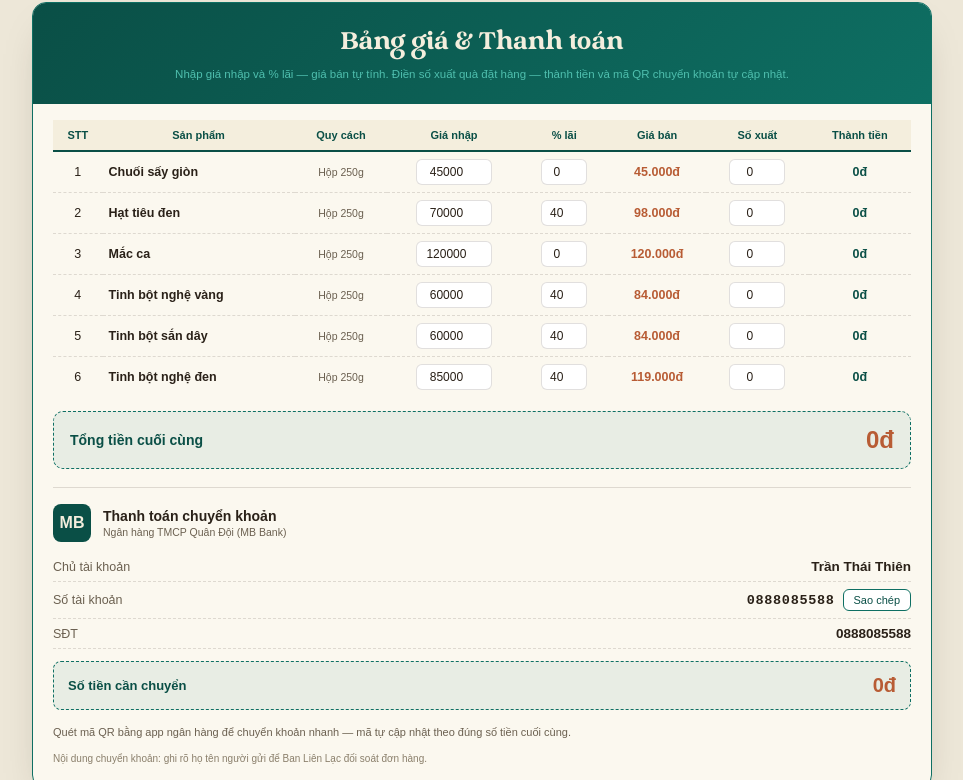
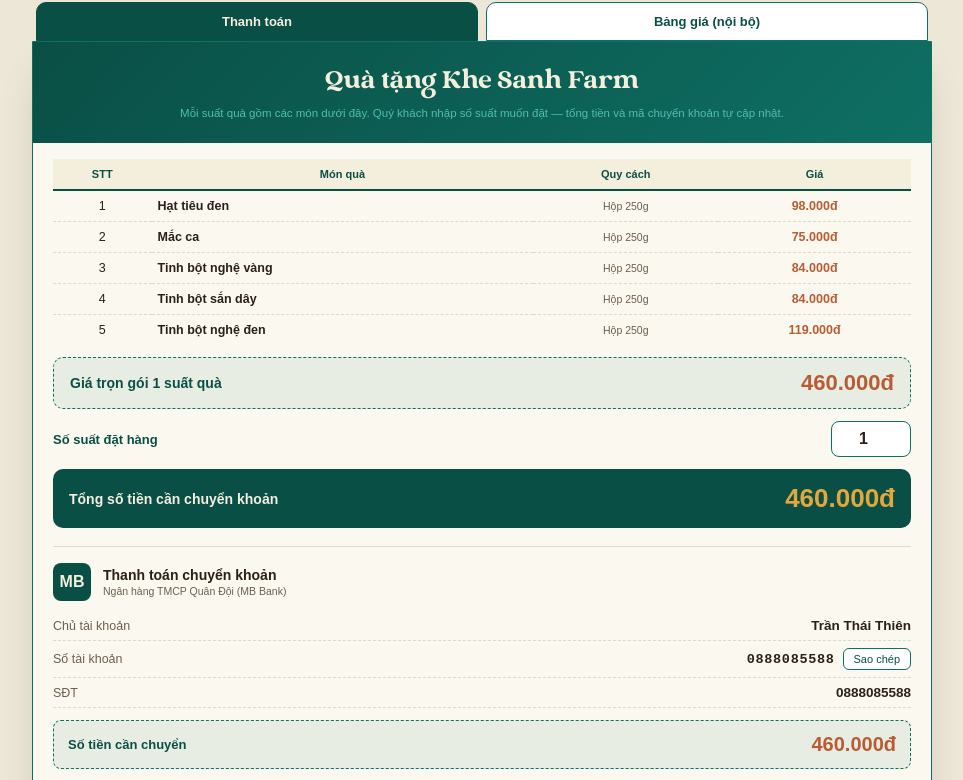
Before and after one commit to khanhdesignvn-cloud/khesanhfarm, a plain HTML site: page index.html in a window 1280 px wide. Shown: the part 737-1517 px from the top of the page, without its empty margins (158-1121 px from the left). Drawn offline with Linux system fonts and the light colour scheme; grey boxes are pictures that could not be loaded.

Commit message:
Bỏ chuối sấy; tách 2 tab: Thanh toán (khách chỉ thấy giá bán + số suất + mã CK) / Bảng giá nội bộ (giá nhập + % lãi)

```diff
--- a/index.html
+++ b/index.html
@@ -2,7 +2,7 @@
 <html lang="vi">
 <head>
 <meta charset="UTF-8">
-<title>Khe Sanh Farm — Bảng giá & Đặt hàng</title>
+<title>Khe Sanh Farm — Đặt hàng & Thanh toán</title>
 <style>
 @font-face{
     font-family:'SVN Vintage';
@@ -62,7 +62,6 @@
 
   .section-label{ font-family:'SVN Vintage', Georgia, serif; font-size:20px; color:var(--teal-deep); margin:26px 4px 4px; }
 
-  /* ===== Products intro ===== */
   .products-grid{ display:grid; grid-template-columns:repeat(auto-fill,minmax(250px,1fr)); gap:12px; margin:14px 4px 0; }
   .product-card{ background:var(--paper); border:1px solid var(--line); border-radius:12px; padding:14px 16px; }
   .pc-name{ font-family:'SVN Vintage', Georgia, serif; font-size:16px; color:var(--teal-deep); }
@@ -70,13 +69,22 @@
   .pc-desc{ font-size:11px; color:#6b6050; margin-top:7px; line-height:1.55; }
   .pc-qc{ font-size:10px; color:var(--teal); margin-top:7px; font-weight:bold; }
 
-  /* ===== Order card (price menu + payment in ONE box) ===== */
+  /* ===== Tabs ===== */
+  .tabs{ display:flex; gap:8px; margin:16px 4px 0; }
+  .tab-btn{
+    flex:1; padding:11px 14px; border:1.5px solid var(--teal); background:#fff;
+    color:var(--teal-deep); border-radius:10px 10px 0 0; font-family:Arial, sans-serif;
+    font-size:13px; font-weight:bold; cursor:pointer;
+  }
+  .tab-btn.active{ background:var(--teal-deep); color:var(--cream); border-color:var(--teal-deep); }
+  .tab-panel{ display:none; }
+  .tab-panel.active{ display:block; }
+
   .order-card{
     background:var(--paper);
     border:1.5px solid var(--teal);
-    border-radius:14px;
+    border-radius:0 0 14px 14px;
     overflow:hidden;
-    margin-top:16px;
     box-shadow:0 18px 40px -20px rgba(42,33,24,0.35);
   }
   .order-head{
@@ -90,9 +98,9 @@
   .order-body{ padding:16px 20px 22px; }
 
   .table-scroll{ overflow-x:auto; }
-  .price-table{ width:100%; border-collapse:collapse; font-family:Arial, sans-serif; font-size:12.5px; min-width:640px; }
+  .price-table{ width:100%; border-collapse:collapse; font-family:Arial, sans-serif; font-size:12.5px; min-width:520px; }
   .price-table th{ background:var(--cream); color:var(--teal-deep); padding:9px 6px; font-size:11px; border-bottom:2px solid var(--teal-deep); white-space:nowrap; }
-  .price-table td{ padding:7px 6px; text-align:center; border-bottom:1px dashed var(--line); vertical-align:middle; }
+  .price-table td{ padding:8px 6px; text-align:center; border-bottom:1px dashed var(--line); vertical-align:middle; }
   .price-table tr:last-child td{ border-bottom:none; }
   .price-table td.p-name{ text-align:left; font-weight:bold; color:var(--ink); white-space:nowrap; }
   .price-table td.p-qc{ color:#6b6050; font-size:10.5px; white-space:nowrap; }
@@ -101,19 +109,35 @@
     padding:5px 6px; background:#fff; text-align:center; font-size:12px; color:var(--ink);
   }
   .price-table input.markup{ width:46px; }
-  .price-table input.qty{ width:56px; }
   .price-table .auto{ color:var(--clay); font-weight:bold; white-space:nowrap; }
-  .price-table .line-total{ color:var(--teal-deep); font-weight:bold; white-space:nowrap; }
 
-  .order-total{
+  .unit-row{
     display:flex; justify-content:space-between; align-items:center;
-    margin-top:14px; padding:14px 16px;
+    margin-top:12px; padding:12px 16px;
     background:rgba(14,111,99,0.08); border:1.5px dashed var(--teal); border-radius:10px;
   }
-  .order-total span{ font-size:14px; color:var(--teal-deep); font-weight:bold; }
-  .order-total b{ font-size:24px; color:var(--clay); }
+  .unit-row span{ font-size:14px; color:var(--teal-deep); font-weight:bold; }
+  .unit-row b{ font-size:22px; color:var(--clay); }
 
-  /* ===== Payment (inside order card) ===== */
+  .suat-row{
+    display:flex; align-items:center; justify-content:space-between; gap:14px;
+    margin-top:12px; flex-wrap:wrap;
+  }
+  .suat-row label{ font-size:13px; color:var(--teal-deep); font-weight:bold; }
+  .suat-row input{
+    width:80px; border:1.5px solid var(--teal); border-radius:8px;
+    padding:8px 10px; font-size:16px; text-align:center; color:var(--ink); font-weight:bold;
+  }
+
+  .grand-row{
+    display:flex; justify-content:space-between; align-items:center;
+    margin-top:12px; padding:14px 16px;
+    background:var(--teal-deep); border-radius:10px; color:var(--cream);
+  }
+  .grand-row span{ font-size:14px; font-weight:bold; }
+  .grand-row b{ font-size:26px; color:var(--gold); }
+
+  /* ===== Payment ===== */
   .pay{ margin-top:18px; border-top:1px solid var(--line); padding-top:16px; font-family:Arial, sans-serif; }
   .pay-head{ display:flex; align-items:center; gap:12px; padding-bottom:10px; }
   .pay-bank{ width:38px; height:38px; border-radius:8px; background:var(--teal-deep); color:var(--cream); font-weight:bold; font-size:16px; display:flex; align-items:center; justify-content:center; flex-shrink:0; }
@@ -132,7 +156,6 @@
   .pay-qr-text{ font-size:11px; color:#6b6050; line-height:1.5; flex:1; min-width:180px; }
   .pay-note{ font-size:10px; color:#8a7f6b; margin-top:10px; line-height:1.5; }
 
-  /* ===== Feedback ===== */
   .feedback{ background:var(--paper); border:1px solid var(--line); border-radius:12px; padding:20px 22px; margin-top:14px; }
   .feedback .hint{ font-family:Arial, sans-serif; font-size:10.5px; color:#6b6050; margin-bottom:14px; }
   .feedback label{ display:block; font-family:Arial, sans-serif; font-size:10px; color:var(--teal-deep); margin-bottom:4px; }
@@ -152,6 +175,7 @@
   @media (max-width: 660px){
     .site-nav{ flex-wrap:wrap; gap:10px 14px; }
     .order-body{ padding:12px 14px 16px; }
+    .tab-btn{ font-size:11.5px; padding:10px 8px; }
   }
 </style>
 </head>
@@ -160,7 +184,7 @@
 <nav class="site-nav">
   <div class="nav-mark">KSF</div>
   <a href="#san-pham">Sản phẩm</a>
-  <a href="#dat-hang">Bảng giá &amp; Đặt hàng</a>
+  <a href="#dat-hang">Đặt hàng &amp; Thanh toán</a>
   <a href="#gui-anh">Gửi ảnh &amp; góp ý</a>
 </nav>
 
@@ -169,17 +193,11 @@
   <div class="hero">
     <div class="ksf-mark"><span>KSF</span></div>
     <h1>Khe Sanh <span>Farm</span></h1>
-    <p>Nông sản sạch vùng cao Quảng Trị — chuối sấy giòn, hạt tiêu, mắc ca và các dòng tinh bột nguyên chất.</p>
+    <p>Nông sản sạch vùng cao Quảng Trị — hạt tiêu, mắc ca và các dòng tinh bột nguyên chất.</p>
   </div>
 
   <div class="section-label" id="san-pham">Sản phẩm</div>
   <div class="products-grid">
-    <div class="product-card">
-      <div class="pc-name">Chuối sấy giòn</div>
-      <div class="pc-en">Crispy Dried Banana</div>
-      <div class="pc-desc">Chuối chín 100%, sấy giòn chân không, không đường, không dầu, không chất bảo quản.</div>
-      <div class="pc-qc">Hộp 250g</div>
-    </div>
     <div class="product-card">
       <div class="pc-name">Hạt tiêu đen</div>
       <div class="pc-en">Black Peppercorn</div>
@@ -212,27 +230,40 @@
     </div>
   </div>
 
-  <div class="section-label" id="dat-hang">Bảng giá &amp; Đặt hàng</div>
+  <div class="section-label" id="dat-hang">Đặt hàng &amp; Thanh toán</div>
+
+  <div class="tabs">
+    <button class="tab-btn active" id="btn-pay" onclick="switchTab('pay')">Thanh toán</button>
+    <button class="tab-btn" id="btn-price" onclick="switchTab('price')">Bảng giá (nội bộ)</button>
+  </div>
+
+  <div id="tab-pay" class="tab-panel active">
     <div class="order-card">
       <div class="order-head">
-      <div class="oh-title">Bảng giá &amp; Thanh toán</div>
-      <div class="oh-sub">Nhập giá nhập và % lãi — giá bán tự tính. Điền số xuất quà đặt hàng — thành tiền và mã QR chuyển khoản tự cập nhật.</div>
+        <div class="oh-title">Quà tặng Khe Sanh Farm</div>
+        <div class="oh-sub">Mỗi suất quà gồm các món dưới đây. Quý khách nhập số suất muốn đặt — tổng tiền và mã chuyển khoản tự cập nhật.</div>
       </div>
       <div class="order-body">
         <div class="table-scroll">
           <table class="price-table">
-          <thead>
-            <tr>
-              <th>STT</th><th>Sản phẩm</th><th>Quy cách</th><th>Giá nhập</th><th>% lãi</th><th>Giá bán</th><th>Số xuất</th><th>Thành tiền</th>
-            </tr>
-          </thead>
-          <tbody id="price-table-body"></tbody>
+            <thead><tr><th>STT</th><th>Món quà</th><th>Quy cách</th><th>Giá</th></tr></thead>
+            <tbody id="pay-tbody"></tbody>
           </table>
         </div>
 
-      <div class="order-total">
-        <span>Tổng tiền cuối cùng</span>
-        <b id="order-grand-total">0đ</b>
+        <div class="unit-row">
+          <span>Giá trọn gói 1 suất quà</span>
+          <b id="unit-total">0đ</b>
+        </div>
+
+        <div class="suat-row">
+          <label for="suat-input">Số suất đặt hàng</label>
+          <input type="number" id="suat-input" value="1" min="1" step="1" oninput="updatePayTotals()">
+        </div>
+
+        <div class="grand-row">
+          <span>Tổng số tiền cần chuyển khoản</span>
+          <b id="grand-total">0đ</b>
         </div>
 
         <div class="pay">
@@ -249,9 +280,27 @@
           <div class="pay-amount-row"><span>Số tiền cần chuyển</span><b id="pay-amount">0đ</b></div>
           <div class="pay-qr-row">
             <img id="pay-qr" alt="QR chuyển khoản">
-          <div class="pay-qr-text">Quét mã QR bằng app ngân hàng để chuyển khoản nhanh — mã tự cập nhật theo đúng số tiền cuối cùng.</div>
+            <div class="pay-qr-text">Quét mã QR bằng app ngân hàng để chuyển khoản nhanh — mã tự cập nhật theo đúng tổng tiền.</div>
           </div>
           <div class="pay-note">Nội dung chuyển khoản: ghi rõ họ tên người gửi để Ban Liên Lạc đối soát đơn hàng.</div>
+        </div>
+      </div>
+    </div>
+  </div>
+
+  <div id="tab-price" class="tab-panel">
+    <div class="order-card">
+      <div class="order-head">
+        <div class="oh-title">Bảng giá (nội bộ)</div>
+        <div class="oh-sub">Nhập giá nhập và % lãi — giá bán tự tính và tự đồng bộ sang tab Thanh toán. Thông tin này không hiển thị cho khách.</div>
+      </div>
+      <div class="order-body">
+        <div class="table-scroll">
+          <table class="price-table">
+            <thead><tr><th>STT</th><th>Sản phẩm</th><th>Quy cách</th><th>Giá nhập</th><th>% lãi</th><th>Giá bán</th></tr></thead>
+            <tbody id="price-tbody"></tbody>
+          </table>
+        </div>
       </div>
     </div>
   </div>
@@ -297,53 +346,69 @@
 <script>
 
 var PRODUCTS = [
-  { id:"cs",   name:"Chuối sấy giòn",     qc:"Hộp 250g", cost:45000,  markup:0,  qty:0 },
-  { id:"ht",   name:"Hạt tiêu đen",       qc:"Hộp 250g", cost:70000,  markup:40, qty:0 },
-  { id:"mc",   name:"Mắc ca",             qc:"Hộp 250g", cost:120000, markup:0,  qty:0 },
-  { id:"tbn",  name:"Tinh bột nghệ vàng", qc:"Hộp 250g", cost:60000,  markup:40, qty:0 },
-  { id:"tbs",  name:"Tinh bột sắn dây",   qc:"Hộp 250g", cost:60000,  markup:40, qty:0 },
-  { id:"tbnd", name:"Tinh bột nghệ đen",  qc:"Hộp 250g", cost:85000,  markup:40, qty:0 }
+  { id:"ht",   name:"Hạt tiêu đen",       qc:"Hộp 250g", cost:70000, markup:40 },
+  { id:"mc",   name:"Mắc ca",             qc:"Hộp 250g", cost:50000, markup:50 },
+  { id:"tbn",  name:"Tinh bột nghệ vàng", qc:"Hộp 250g", cost:60000, markup:40 },
+  { id:"tbs",  name:"Tinh bột sắn dây",   qc:"Hộp 250g", cost:60000, markup:40 },
+  { id:"tbnd", name:"Tinh bột nghệ đen",  qc:"Hộp 250g", cost:85000, markup:40 }
 ];
 
 function fmt(n){ return n.toLocaleString('vi-VN') + 'đ'; }
 function priceOf(p){ return Math.round(p.cost * (1 + p.markup/100) / 1000) * 1000; }
+function unitTotal(){ var t=0; PRODUCTS.forEach(function(p){ t += priceOf(p); }); return t; }
 
-function renderTable(){
-  var rows = '';
-  PRODUCTS.forEach(function(p, i){
-    var price = priceOf(p);
-    var line = price * p.qty;
+function switchTab(name){
+  document.getElementById('tab-pay').classList.toggle('active', name==='pay');
+  document.getElementById('tab-price').classList.toggle('active', name==='price');
+  document.getElementById('btn-pay').classList.toggle('active', name==='pay');
+  document.getElementById('btn-price').classList.toggle('active', name==='price');
+}
+
+function renderPriceTable(){
+  var rows='';
+  PRODUCTS.forEach(function(p,i){
     rows += '<tr>' +
       '<td>' + (i+1) + '</td>' +
       '<td class="p-name">' + p.name + '</td>' +
       '<td class="p-qc">' + p.qc + '</td>' +
       '<td><input type="number" id="cost-'+p.id+'" value="'+p.cost+'" step="1000" min="0" oninput="onCost(this,'+i+')"></td>' +
       '<td><input type="number" class="markup" id="markup-'+p.id+'" value="'+p.markup+'" step="1" min="0" max="300" oninput="onMarkup(this,'+i+')"></td>' +
-      '<td class="auto" id="price-'+p.id+'">' + fmt(price) + '</td>' +
-      '<td><input type="number" class="qty" id="qty-'+p.id+'" value="'+p.qty+'" step="1" min="0" oninput="onQty(this,'+i+')"></td>' +
-      '<td class="line-total" id="line-'+p.id+'">' + fmt(line) + '</td>' +
+      '<td class="auto" id="price-'+p.id+'">' + fmt(priceOf(p)) + '</td>' +
     '</tr>';
   });
-  document.getElementById('price-table-body').innerHTML = rows;
-  updateTotal();
+  document.getElementById('price-tbody').innerHTML = rows;
 }
 
-function onCost(el, i){ PRODUCTS[i].cost = parseInt(el.value,10)||0; updateRow(i); }
-function onMarkup(el, i){ PRODUCTS[i].markup = parseInt(el.value,10)||0; updateRow(i); }
-function onQty(el, i){ PRODUCTS[i].qty = parseInt(el.value,10)||0; updateRow(i); }
-
-function updateRow(i){
-  var p = PRODUCTS[i];
-  var price = priceOf(p);
-  document.getElementById('price-'+p.id).textContent = fmt(price);
-  document.getElementById('line-'+p.id).textContent = fmt(price * p.qty);
-  updateTotal();
+function renderPayTable(){
+  var rows='';
+  PRODUCTS.forEach(function(p,i){
+    rows += '<tr>' +
+      '<td>' + (i+1) + '</td>' +
+      '<td class="p-name">' + p.name + '</td>' +
+      '<td class="p-qc">' + p.qc + '</td>' +
+      '<td class="auto" id="payprice-'+p.id+'">' + fmt(priceOf(p)) + '</td>' +
+    '</tr>';
+  });
+  document.getElementById('pay-tbody').innerHTML = rows;
 }
 
-function updateTotal(){
-  var total = 0;
-  PRODUCTS.forEach(function(p){ total += priceOf(p) * p.qty; });
-  document.getElementById('order-grand-total').textContent = fmt(total);
+function onCost(el, i){ PRODUCTS[i].cost = parseInt(el.value,10)||0; sync(); }
+function onMarkup(el, i){ PRODUCTS[i].markup = parseInt(el.value,10)||0; sync(); }
+
+function sync(){
+  PRODUCTS.forEach(function(p){
+    document.getElementById('price-'+p.id).textContent = fmt(priceOf(p));
+    document.getElementById('payprice-'+p.id).textContent = fmt(priceOf(p));
+  });
+  updatePayTotals();
+}
+
+function updatePayTotals(){
+  var unit = unitTotal();
+  document.getElementById('unit-total').textContent = fmt(unit);
+  var n = parseInt(document.getElementById('suat-input').value,10)||0;
+  var total = unit * n;
+  document.getElementById('grand-total').textContent = fmt(total);
   document.getElementById('pay-amount').textContent = fmt(total);
   updatePayQr(total);
 }
@@ -371,7 +436,9 @@ function copyPay(btn, num){
   } else { fallback(); }
 }
 
-renderTable();
+renderPriceTable();
+renderPayTable();
+updatePayTotals();
 </script>
 <script>
 // Dán URL Web App của Google Apps Script (sau khi deploy) vào đây
```
Lines whose indentation alone changed are shown as unchanged.
